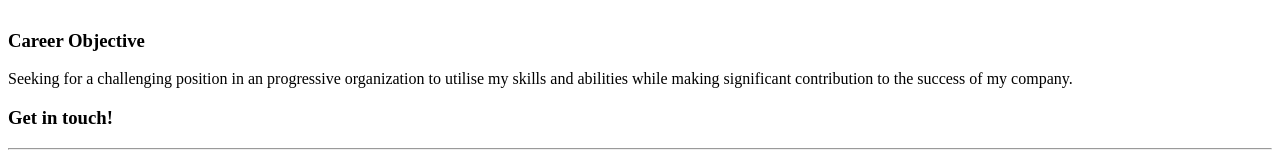
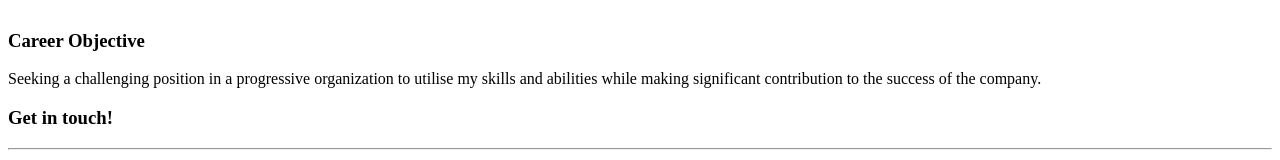
Before and after one commit to deepakkumaravelu/webdevtasks, a plain HTML site: page Basic_Web_Page/index.html in a window 1280 px wide. Shown: the part 446-606 px from the top of the page. Drawn offline with Linux system fonts and the light colour scheme.

Commit message:
Update index.html

```diff
--- a/Basic_Web_Page/index.html
+++ b/Basic_Web_Page/index.html
@@ -11,9 +11,9 @@
     <h2>STUDENT</h2>
     <br />
     <h3>Career Objective</h3>
-    <p>Seeking for a challenging position in an progressive
+    <p>Seeking a challenging position in a progressive
         organization to utilise my skills and abilities while making
-        significant contribution to the success of my company.</p>
+        significant contribution to the success of the company.</p>
     <section>
     <h3>Get in touch!</h3>
     <hr/>
```
